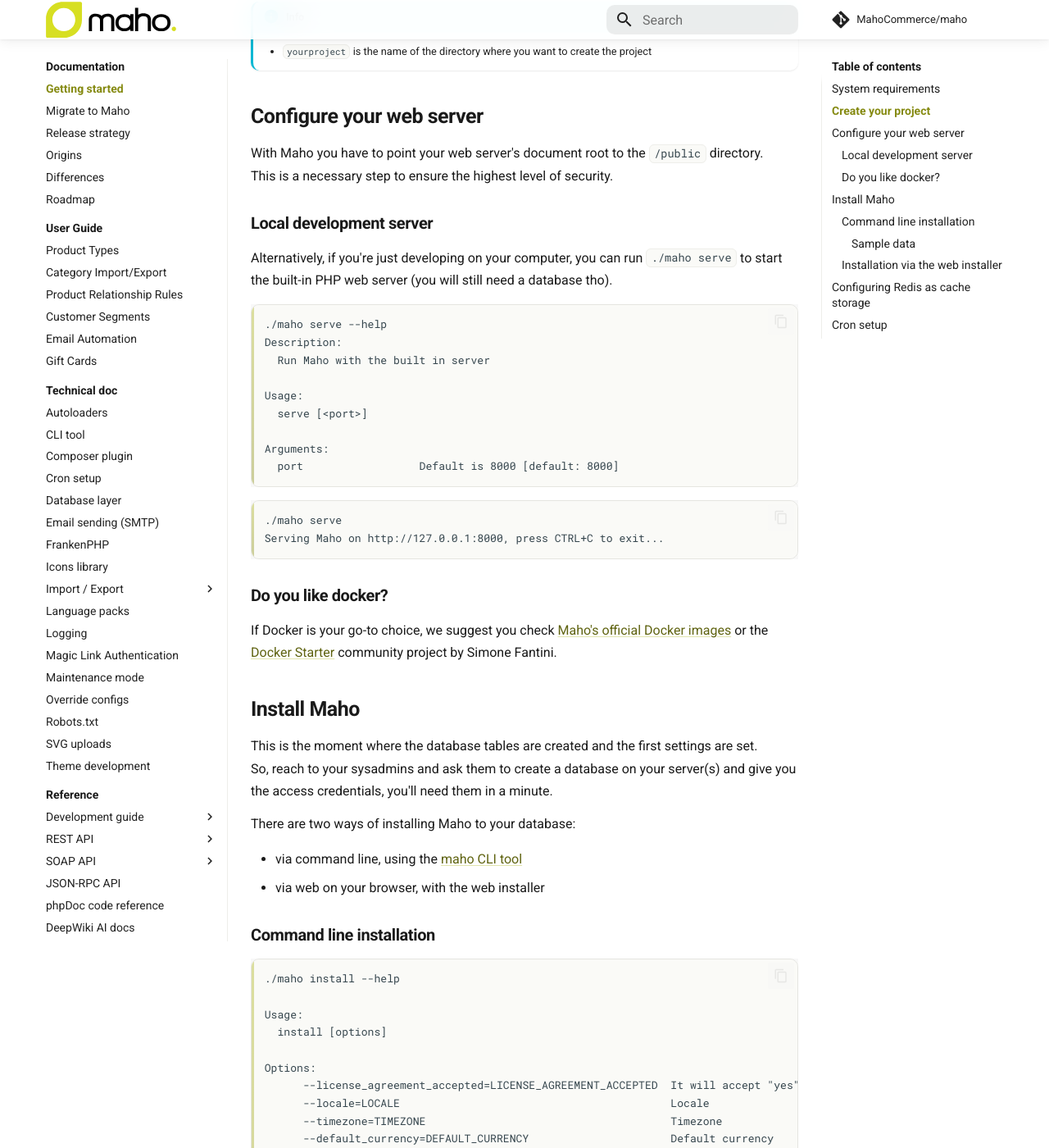
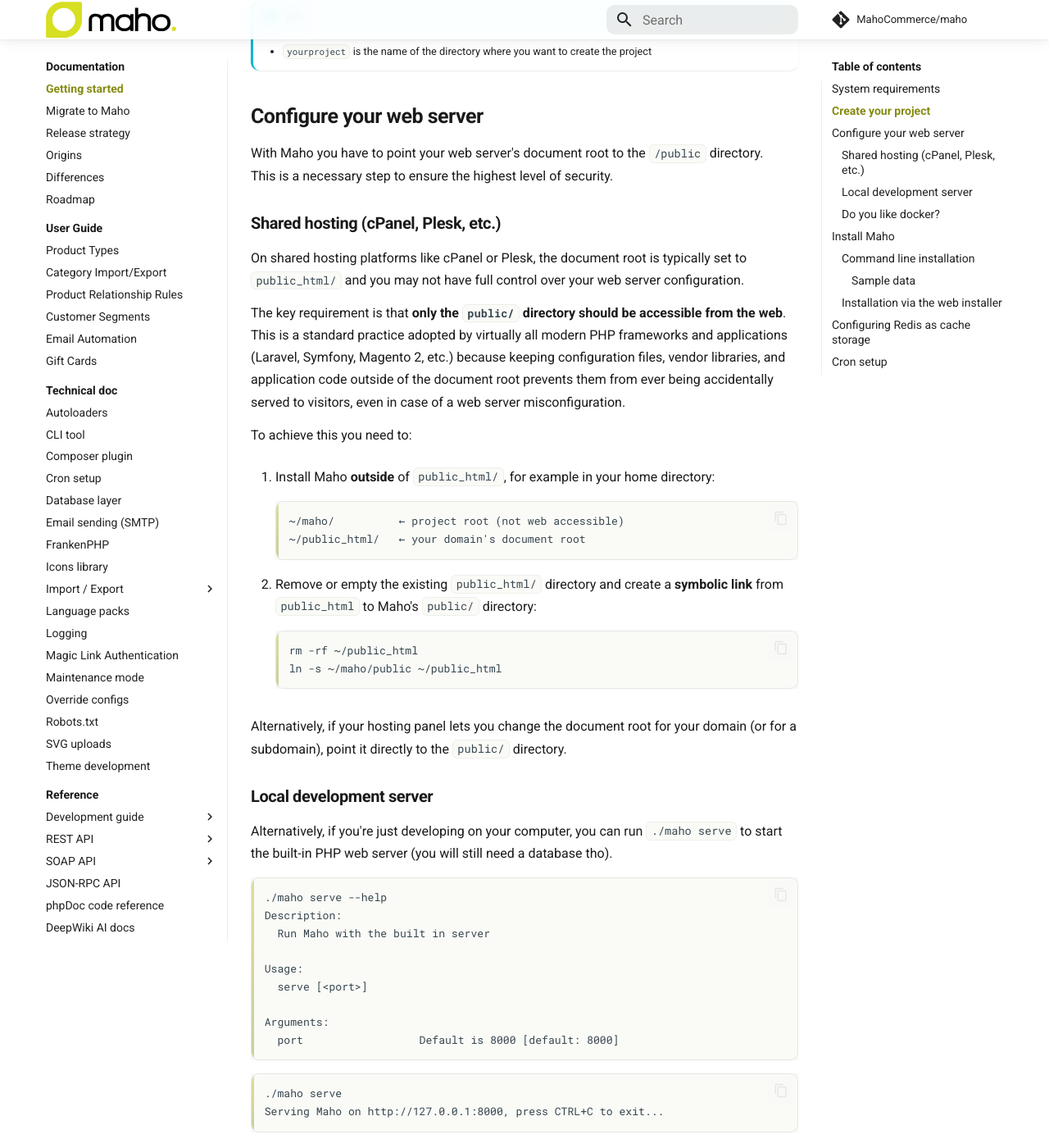
Before and after one commit to MahoCommerce/mahocommerce.com, an MkDocs documentation site: the page built from docs/getting-started.md, in a window 1280 px wide and 1400 px high, scrolled down 471 px. Shown: the whole window at 82% size. Built offline with MkDocs 1.6.1 and Material for MkDocs 9.7.7, drawn with Linux system fonts in a browser that asks for light colours; comment, search, counter and statistics services are not loaded.

Commit message:
Add shared hosting setup guide for cPanel/Plesk environments
Addresses confusion around document root configuration on shared
hosting (ref MahoCommerce/maho#553).

````diff
--- a/docs/getting-started.md
+++ b/docs/getting-started.md
@@ -19,6 +19,35 @@
 
 With Maho you have to point your web server's document root to the `/public` directory.
 This is a necessary step to ensure the highest level of security.
+
+### Shared hosting (cPanel, Plesk, etc.)
+
+On shared hosting platforms like cPanel or Plesk, the document root is typically set to `public_html/`
+and you may not have full control over your web server configuration.
+
+The key requirement is that **only the `public/` directory should be accessible from the web**.
+This is a standard practice adopted by virtually all modern PHP frameworks and applications
+(Laravel, Symfony, Magento 2, etc.) because keeping configuration files, vendor libraries,
+and application code outside of the document root prevents them from ever being accidentally
+served to visitors, even in case of a web server misconfiguration.
+
+To achieve this you need to:
+
+1. Install Maho **outside** of `public_html/`, for example in your home directory:
+    ```
+    ~/maho/          ← project root (not web accessible)
+    ~/public_html/   ← your domain's document root
+    ```
+
+2. Remove or empty the existing `public_html/` directory and create a **symbolic link**
+   from `public_html` to Maho's `public/` directory:
+    ```bash
+    rm -rf ~/public_html
+    ln -s ~/maho/public ~/public_html
+    ```
+
+Alternatively, if your hosting panel lets you change the document root for your domain
+(or for a subdomain), point it directly to the `public/` directory.
 
 ### Local development server
 
````
